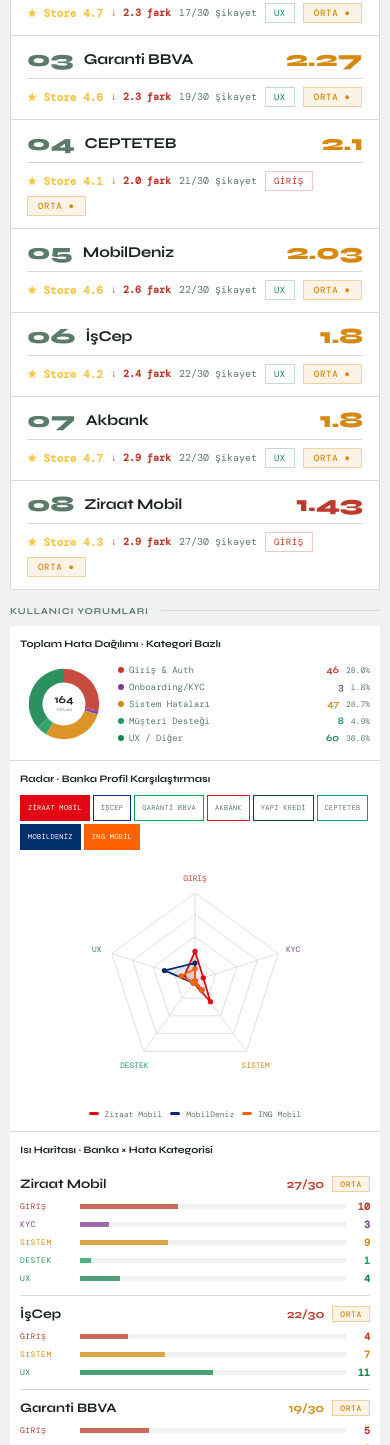
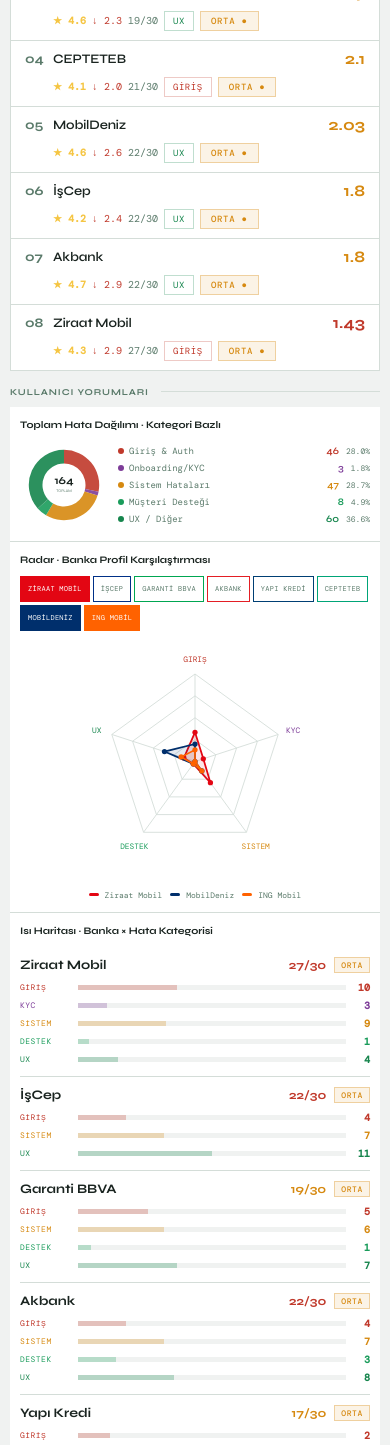
Before and after one commit to burakmertozen-sys/Play_Store_Analizi, a plain HTML site: page index.html in a window 390 px wide. Shown: the part 555-2000 px from the top of the page. Drawn offline with nearby package versions, Linux system fonts and the light colour scheme; a web font is replaced by a local one.

Commit message:
Add files via upload

```diff
--- a/index.html
+++ b/index.html
@@ -69,18 +69,16 @@
   .dominant-tag{font-size:9px;padding:3px 8px;border:1px solid;letter-spacing:0.06em;text-transform:uppercase;white-space:nowrap;}
 
   /* RANKING MOBILE CARDS */
-  .rank-card{display:none;padding:12px 16px;border-bottom:1px solid var(--border);background:var(--surface);transition:background 0.15s;}
+  .rank-card{display:none;border-bottom:1px solid var(--border);background:var(--surface);}
   .rank-card:last-child{border-bottom:none;}
-  .rank-card:hover{background:var(--surface2);}
-  .rank-card-top{display:flex;align-items:center;gap:10px;margin-bottom:8px;}
-  .rank-card-num{font-family:'Syne',sans-serif;font-size:22px;font-weight:800;color:var(--muted);line-height:1;min-width:34px;}
+  .rank-card-row{display:flex;align-items:center;padding:10px 14px;gap:0;}
+  .rank-card-num{font-family:'Syne',sans-serif;font-size:13px;font-weight:700;color:var(--muted);width:28px;flex-shrink:0;}
   .rank-card-num.top{color:var(--accent);}
-  .rank-card-name{font-family:'Syne',sans-serif;font-size:15px;font-weight:700;flex:1;letter-spacing:-0.01em;}
-  .rank-card-score{font-family:'Syne',sans-serif;font-size:22px;font-weight:800;line-height:1;}
-  .rank-card-divider{height:1px;background:var(--border);margin:8px 0;}
-  .rank-card-meta{display:flex;flex-wrap:wrap;gap:5px 8px;align-items:center;}
-  .rank-card-store{font-size:11px;color:#f5c542;font-weight:600;}
-  .rank-card-gap{font-size:10px;color:var(--danger);font-weight:600;}
+  .rank-card-name{font-family:'Syne',sans-serif;font-size:13px;font-weight:600;flex:1;letter-spacing:-0.01em;}
+  .rank-card-score{font-family:'Syne',sans-serif;font-size:16px;font-weight:700;line-height:1;min-width:40px;text-align:right;}
+  .rank-card-meta{display:flex;flex-wrap:wrap;gap:4px 6px;align-items:center;padding:0 14px 9px 42px;}
+  .rank-card-store{font-size:10px;color:#f5c542;font-weight:600;}
+  .rank-card-gap{font-size:10px;color:var(--danger);}
   .rank-card-issues{font-size:10px;color:var(--muted);}
 
   @media(max-width:600px){
@@ -113,8 +111,6 @@
   .legend-pct{font-size:10px;color:var(--muted);margin-left:2px;}
 
   /* HEATMAP — desktop tablo */
-  .heatmap-wrap{width:100%;}
-  .heat-mobile{display:none;}
   .heatmap{border-collapse:collapse;width:100%;}
   .heatmap th,.heatmap td{padding:10px 12px;text-align:center;font-family:'DM Mono',monospace;}
   .heatmap th{font-size:9px;letter-spacing:0.1em;color:var(--muted);text-transform:uppercase;border-bottom:1px solid var(--border);font-weight:400;}
@@ -125,8 +121,7 @@
   .heatmap tr:hover td.bank-name-cell{color:var(--accent);}
 
   /* HEATMAP — mobil bar kartları */
-  .heat-mobile{background:var(--surface);}
-  .hm-row{padding:10px 0;border-bottom:1px solid var(--border);background:var(--surface);}
+
   .hm-row:last-child{border-bottom:none;}
   .hm-row-header{display:flex;align-items:center;gap:8px;margin-bottom:8px;flex-wrap:wrap;}
   .hm-bank-name{font-family:'Syne',sans-serif;font-size:13px;font-weight:700;flex:1;}
@@ -134,6 +129,19 @@
   .hm-bars{display:flex;flex-direction:column;gap:5px;}
   .hm-bar-row{display:flex;align-items:center;gap:8px;}
   .hm-bar-label{font-size:8px;letter-spacing:0.06em;text-transform:uppercase;width:52px;flex-shrink:0;font-family:'DM Mono',monospace;}
+  .hm-bar-track{flex:1;height:5px;background:var(--bg);}
+  .hm-bar-fill{height:100%;}
+  .hm-bar-val{font-size:10px;font-weight:600;width:16px;text-align:right;flex-shrink:0;}
+
+  /* HEATMAP mobile bars */
+  .hm-row{padding:10px 0;border-bottom:1px solid var(--border);}
+  .hm-row:last-child{border-bottom:none;}
+  .hm-row-header{display:flex;align-items:center;gap:8px;margin-bottom:8px;flex-wrap:wrap;}
+  .hm-bank-name{font-family:'Syne',sans-serif;font-size:13px;font-weight:700;flex:1;}
+  .hm-total{font-family:'Syne',sans-serif;font-size:12px;font-weight:700;}
+  .hm-bars{display:flex;flex-direction:column;gap:5px;}
+  .hm-bar-row{display:flex;align-items:center;gap:8px;}
+  .hm-bar-label{font-size:8px;letter-spacing:0.06em;text-transform:uppercase;width:50px;flex-shrink:0;font-family:'DM Mono',monospace;}
   .hm-bar-track{flex:1;height:5px;background:var(--bg);}
   .hm-bar-fill{height:100%;}
   .hm-bar-val{font-size:10px;font-weight:600;width:16px;text-align:right;flex-shrink:0;}
@@ -299,9 +307,6 @@
     .legend-val{font-size:10px;}
     .legend-pct{font-size:8px;}
 
-    /* Heatmap — masaüstü tablo gizle, mobil barlar göster */
-    .heatmap-wrap{display:none!important;}
-    .heat-mobile{display:block!important;}
 
     /* Radar */
     .radar-controls{gap:3px;margin-bottom:8px;}
@@ -477,8 +482,7 @@
     </div>
     <div class="chart-card full">
       <div class="chart-title">Isı Haritası · Banka × Hata Kategorisi</div>
-      <div class="heatmap-wrap"><table class="heatmap" id="heatmap"></table></div>
-      <div class="heat-mobile" id="heat-mobile"></div>
+      <div id="heatmap-container"></div>
     </div>
   </div>
 
@@ -652,16 +656,15 @@
   const mcard=document.createElement('div');
   mcard.className='rank-card';
   mcard.innerHTML=`
-    <div class="rank-card-top">
+    <div class="rank-card-row">
       <div class="rank-card-num ${idx===0?'top':''}">${String(idx+1).padStart(2,'0')}</div>
       <div class="rank-card-name">${bank.name}</div>
       <div class="rank-card-score ${sc}">${bank.score}</div>
     </div>
-    <div class="rank-card-divider"></div>
     <div class="rank-card-meta">
-      ${bank.storeRating?`<span class="rank-card-store">★ Store ${bank.storeRating}</span>`:''}
-      ${gap?`<span class="rank-card-gap">↓ ${gap} fark</span>`:''}
-      <span class="rank-card-issues">${bank.totalLow}/30 şikayet</span>
+      ${bank.storeRating?`<span class="rank-card-store">★ ${bank.storeRating}</span>`:''}
+      ${gap?`<span class="rank-card-gap">↓ ${gap}</span>`:''}
+      <span class="rank-card-issues">${bank.totalLow}/30</span>
       <span class="dominant-tag" style="color:${dom.hex};border-color:${dom.hex}44">${dom.label}</span>
       ${churnBadge(churn.level,churn.label)}
     </div>`;
@@ -747,51 +750,52 @@
 const maxPerCat={};CAT_KEYS.forEach(k=>{maxPerCat[k]=Math.max(...banks.map(b=>b.errors[k]));});
 function heatBg(v,max){if(!max||!v) return 'rgba(90,122,106,0.08)';const t=v/max;if(t<0.33) return`rgba(26,156,91,${0.1+t*0.25})`;if(t<0.66) return`rgba(214,137,16,${0.12+t*0.2})`;return`rgba(192,57,43,${0.12+t*0.4})`;}
 function heatTxt(v,max){if(!max||!v) return '#8aaa98';const t=v/max;if(t<0.33) return '#1a6640';if(t<0.66) return '#8a5a00';return '#8b1a10';}
-const hmTable=document.getElementById('heatmap');
+
+function renderHeatmap(){
+  const container=document.getElementById('heatmap-container');
+  container.innerHTML='';
+  const isMobile=window.innerWidth<=600;
+
+  if(isMobile){
+    // Mobil: her banka için bar satırı
+    banks.forEach(bank=>{
+      const total=Object.values(bank.errors).reduce((a,b)=>a+b,0);
+      const churn=getChurnRisk(bank);
+      const div=document.createElement('div');
+      div.className='hm-row';
+      const barsHtml=CAT_KEYS.map((k,i)=>{
+        const v=bank.errors[k];if(!v)return'';
+        const pct=Math.round(v/Math.max(total,1)*100);
+        return`<div class="hm-bar-row"><span class="hm-bar-label" style="color:${CAT_HEX[i]}">${CAT_SHORT[i]}</span><div class="hm-bar-track"><div class="hm-bar-fill" style="width:${pct}%;background:${CAT_HEX[i]}44"></div></div><span class="hm-bar-val" style="color:${CAT_HEX[i]}">${v}</span></div>`;
+      }).join('');
+      div.innerHTML=`<div class="hm-row-header"><span class="hm-bank-name">${bank.name}</span><span class="hm-total" style="color:${total>20?'#c0392b':total>14?'#d68910':'#5a7a6a'}">${total}/30</span>${churnBadge(churn.level,churn.label.split(' ')[0],'font-size:8px;padding:2px 6px')}</div><div class="hm-bars">${barsHtml}</div>`;
+      container.appendChild(div);
+    });
+  } else {
+    // Masaüstü: tablo
+    const table=document.createElement('table');table.className='heatmap';
     const thead=document.createElement('thead');const hRow=document.createElement('tr');
     hRow.innerHTML=`<th class="bank-col">BANKA</th>`;
     CAT_LABELS.forEach((l,i)=>hRow.innerHTML+=`<th style="color:${CAT_HEX[i]}">${CAT_SHORT[i].toUpperCase()}</th>`);
     hRow.innerHTML+=`<th>TOPLAM</th><th>CHURN</th>`;
-thead.appendChild(hRow);hmTable.appendChild(thead);
+    thead.appendChild(hRow);table.appendChild(thead);
     const tbody=document.createElement('tbody');
     banks.forEach(bank=>{
       const tr=document.createElement('tr');
       const total=Object.values(bank.errors).reduce((a,b)=>a+b,0);
       const churn=getChurnRisk(bank);
-  let html=`<td class="bank-name-cell">${bank.name}</td>`;
-  CAT_KEYS.forEach(k=>{
-    const v=bank.errors[k];
-    html+=`<td class="heat-cell" style="background:${heatBg(v,maxPerCat[k])};color:${heatTxt(v,maxPerCat[k])}">${v}</td>`;
+      let h=`<td class="bank-name-cell">${bank.name}</td>`;
+      CAT_KEYS.forEach(k=>{const v=bank.errors[k];h+=`<td class="heat-cell" style="background:${heatBg(v,maxPerCat[k])};color:${heatTxt(v,maxPerCat[k])}">${v}</td>`;});
+      h+=`<td style="font-family:'Syne',sans-serif;font-weight:700;color:${total>20?'#c0392b':total>14?'#d68910':'#5a7a6a'}">${total}</td>`;
+      h+=`<td>${churnBadge(churn.level,churn.label.split(' ')[0],'font-size:8px;padding:2px 7px')}</td>`;
+      tr.innerHTML=h;tbody.appendChild(tr);
     });
-  html+=`<td style="font-family:'Syne',sans-serif;font-weight:700;color:${total>20?'#c0392b':total>14?'#d68910':'#5a7a6a'}">${total}</td>`;
-  html+=`<td>${churnBadge(churn.level,churn.label.split(' ')[0],'font-size:8px;padding:2px 7px')}</td>`;
-  tr.innerHTML=html;tbody.appendChild(tr);
-});hmTable.appendChild(tbody);
-
-// Mobile heatmap — bar-based, no scroll
-const heatMobile=document.getElementById('heat-mobile');
-banks.forEach(bank=>{
-  const total=Object.values(bank.errors).reduce((a,b)=>a+b,0);
-  const churn=getChurnRisk(bank);
-  const div=document.createElement('div');div.className='hm-row';
-  const barsHtml=CAT_KEYS.map((k,i)=>{
-    const v=bank.errors[k];if(!v)return'';
-    const pct=Math.round(v/total*100);
-    return`<div class="hm-bar-row">
-      <div class="hm-bar-label" style="color:${CAT_HEX[i]}">${CAT_SHORT[i]}</div>
-      <div class="hm-bar-track"><div class="hm-bar-fill" style="width:${pct}%;background:${CAT_HEX[i]};opacity:0.75"></div></div>
-      <div class="hm-bar-val" style="color:${CAT_HEX[i]}">${v}</div>
-    </div>`;
-  }).join('');
-  div.innerHTML=`
-    <div class="hm-row-header">
-      <span class="hm-bank-name">${bank.name}</span>
-      <span class="hm-total" style="color:${total>20?'#c0392b':total>14?'#d68910':'#5a7a6a'}">${total}/30</span>
-      ${churnBadge(churn.level,churn.label.split(' ')[0],'font-size:8px;padding:2px 7px')}
-    </div>
-    <div class="hm-bars">${barsHtml}</div>`;
-  heatMobile.appendChild(div);
-});
+    table.appendChild(tbody);
+    container.appendChild(table);
+  }
+}
+renderHeatmap();
+window.addEventListener('resize',()=>renderHeatmap());
 
 // ── BANK CARDS ───────────────────────────────────────────────────────────────
 const grid=document.getElementById('banks-grid');
```
Lines whose indentation alone changed are shown as unchanged.
